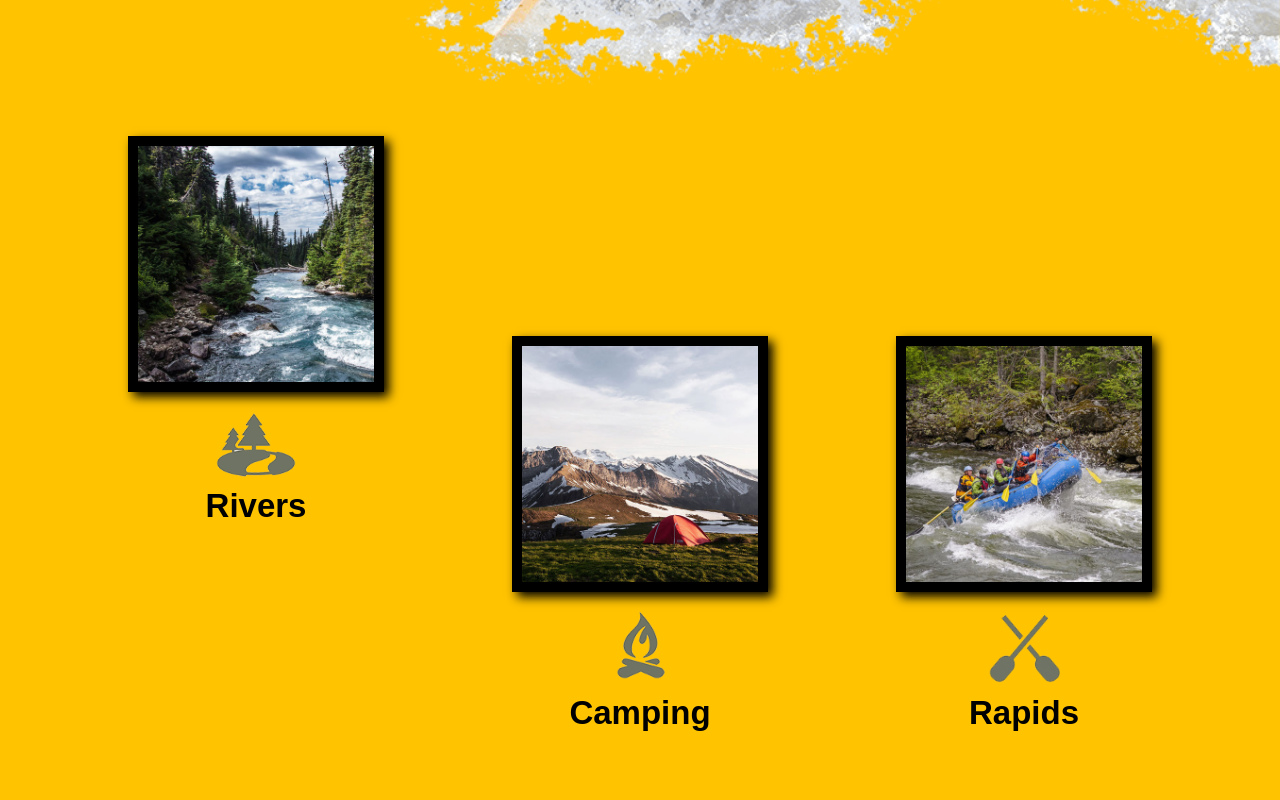
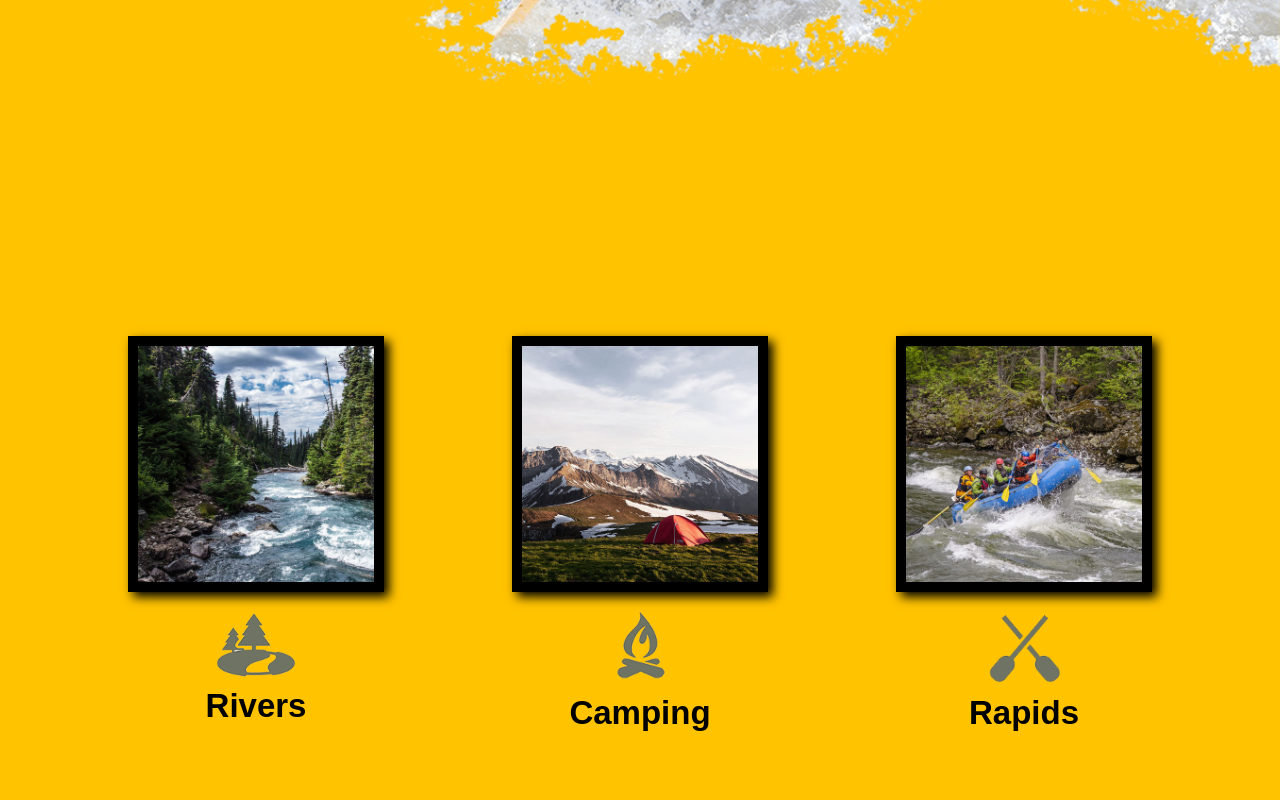
Before and after one commit to castilloR21/wwr, a plain HTML site: page index.html in a window 1280 px wide. Shown: the part 1020-1820 px from the top of the page. Drawn offline with Linux system fonts and the light colour scheme.

Commit message:
Fixed card

```diff
--- a/styles/style.css
+++ b/styles/style.css
@@ -197,7 +197,7 @@ h4{
     width: 100%;
 }
 
-.rivers-cards, .camping-card, .rapids-card {
+.rivers-card, .camping-card, .rapids-card {
     margin: 200px 0;
 }
 
```
Also changed, not shown: index.html (indentation only).
